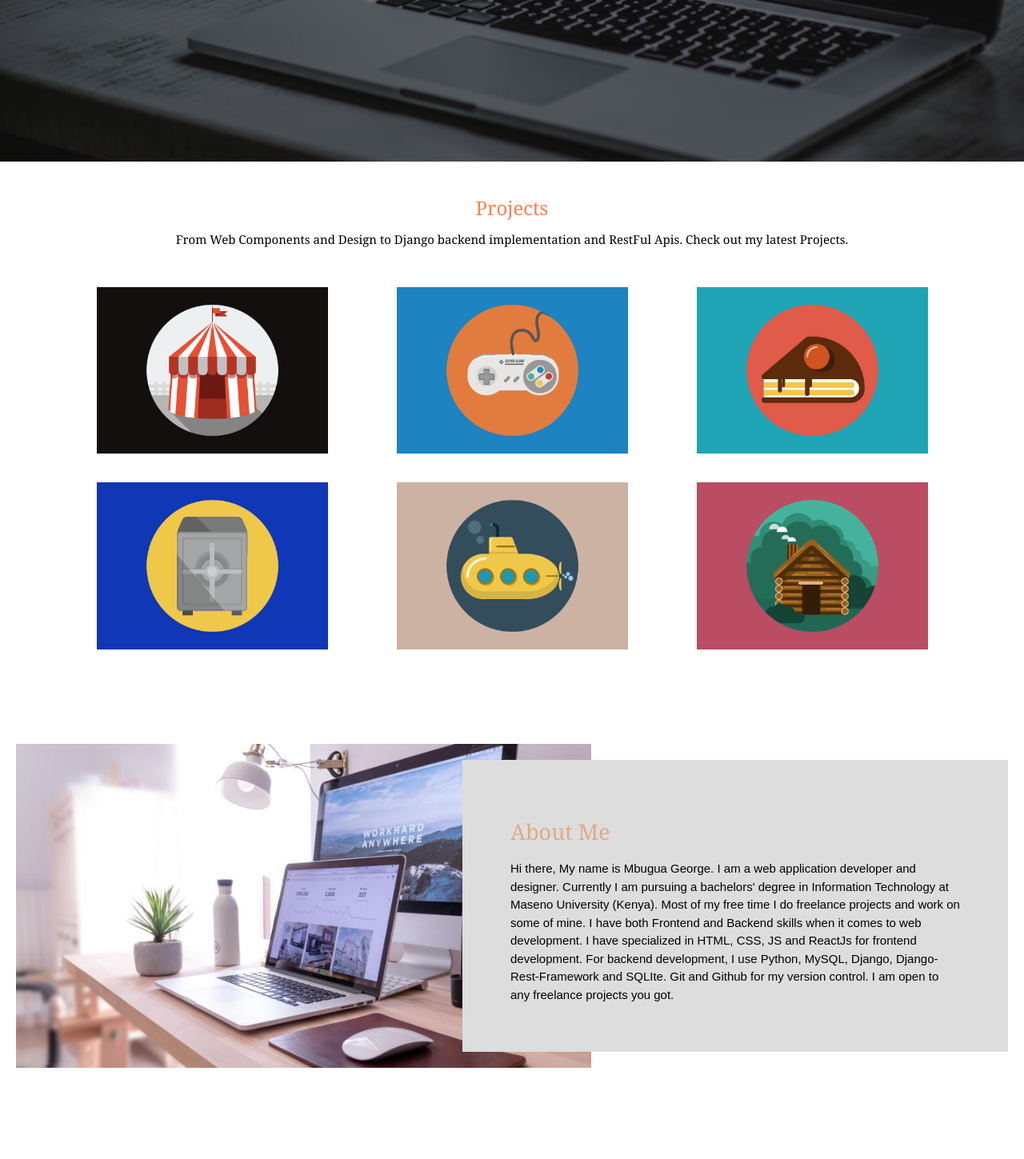
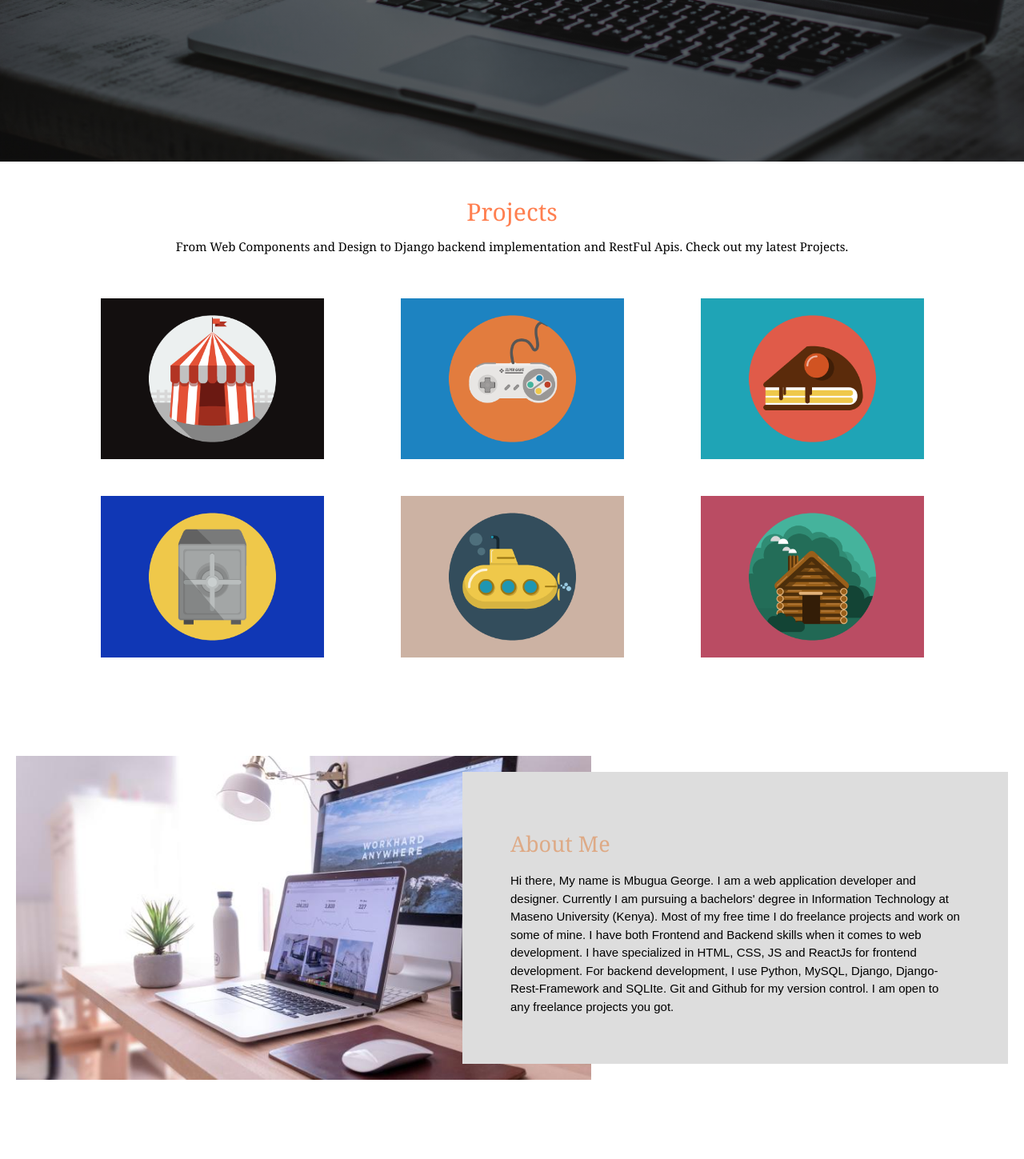
Before and after one commit to MbuguaGeorge/MbuguaGeorge.github.io, a PHP site: page / in a window 1280 px wide. Shown: the part 598-2047 px from the top of the page at 80% size. Run offline with PHP 8.4, Linux system fonts and the light colour scheme.

Commit message:
made size of project images smaller

```diff
--- a/css/style.css
+++ b/css/style.css
@@ -105,6 +105,7 @@ nav a:hover{
 /* now edwin */
 .projects__heading {
     font-family: Cambria, Cochin, Georgia, Times, 'Times New Roman', serif;
+    font-size: 2rem;
     color: coral;
     font-weight: 500;
     text-align: center;
@@ -141,7 +142,7 @@ nav a:hover{
     }
 
   .projects__img {
-    padding: 3px;
+    padding: 8px;
     height: 100%;
     width: 100%;
     overflow: hidden;
```
